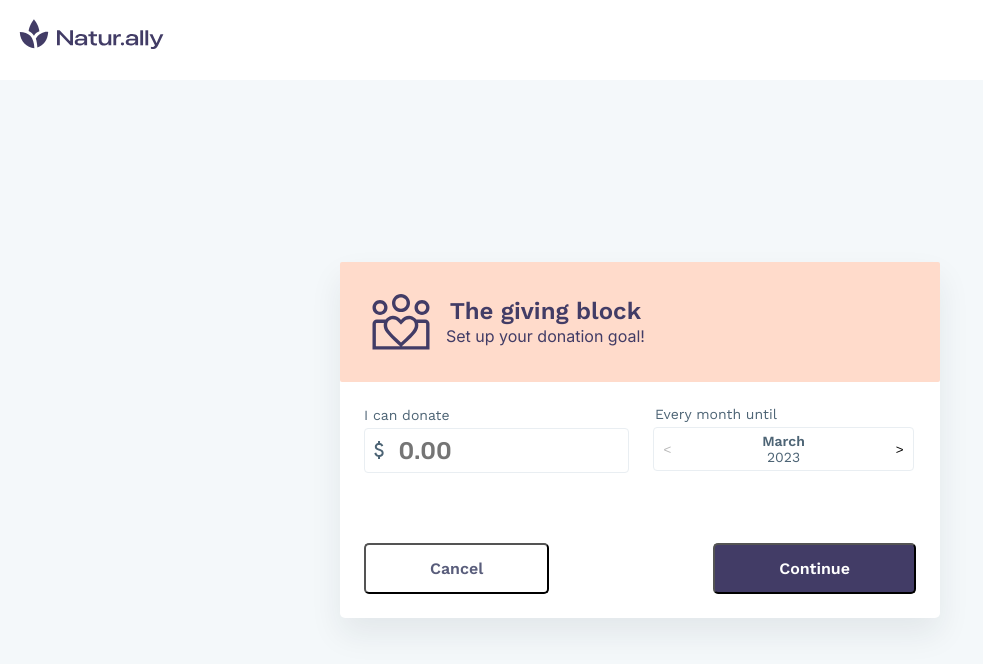
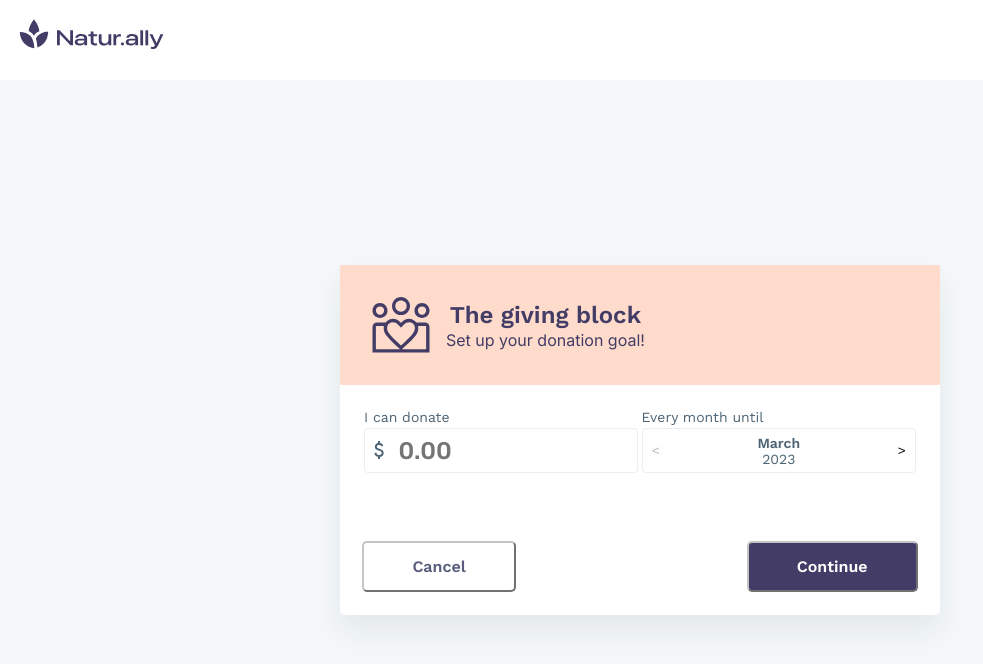
Before and after one commit to surmacz/donation-form, a React app: page / in a window 1280 px wide. Shown: the top 664 px of the page, without its empty margins (0-983 px from the left). Built offline with nearby package versions, Linux system fonts and the light colour scheme.

Commit message:
Layout fix

```diff
--- a/src/actions-section.module.css
+++ b/src/actions-section.module.css
@@ -1,5 +1,5 @@
 .container {
-  margin: 1.5em;
+  margin: 1.4rem;
 }
 
 .cancel {
@@ -8,21 +8,35 @@
 
 .cancel-mini {
   position: absolute;
-  top: .3em;
-  right: .3em;
+  top: 0;
+  right: .4rem;
   font-family: 'Work Sans';
   font-style: normal;
   font-weight: 600;
   font-size: 24px;
-  background-color: #FFDBCB;
+  background-color: transparent;
   color: #595D7B;
   border: 0;
-  padding: 8px 16px;
+  border-radius: 8px;
+  padding: 0 .5rem .08rem .5rem;
+}
+
+.cancel-mini:hover {
+  background-color: #f5ddd2;
 }
 
 .cancel-mini:active {
   background-color: #F2D0C1;
-  border-radius: 10px;
+}
+
+@media (color-gamut: p3) {
+  .cancel-mini:hover {
+    background-color: color(display-p3 0.983 0.86 0.923);
+  }
+
+  .cancel-mini:active {
+    background-color: color(display-p3 0.983 0.84 0.923);
+  }
 }
 
 .continue {
@@ -33,8 +47,9 @@
   font-size: 16px;
   background-color: #423C66;
   border-radius: 5px;
+  border-color: #c5c5c5;
   color: #FFFFFF;
-  padding: .9em 4em;
+  padding: .9em 3em;
 }
 
 .continue:hover {
@@ -49,6 +64,7 @@
   .container {
     display: flex;
     justify-content: space-between;
+    gap: 0.2rem;
   }
 
   .cancel {
@@ -60,8 +76,9 @@
 
     background-color: #FFFFFF;
     border-radius: 5px;
+    border-color: #c5c5c5;
     color: #595D7B;
-    padding: .9em 4em;
+    padding: .9em 3em;
   }
 
   .cancel:hover {
--- a/src/amount-container.module.css
+++ b/src/amount-container.module.css
@@ -3,27 +3,29 @@
   font-style: normal;
   font-weight: 500;
   font-size: 24px;
-  line-height: 28px;
   padding: .3em .3em .3em 1.4em;
+  margin-top: .2rem;
   border: 1px solid #E9EEF2;
   border-radius: 4px;
-  width: -webkit-fill-available;
+  width: 100%;
+  height: 2.8rem;
+  color: #4D6475;
 }
 
 .container input:active {
   border: 1px solid #423C66;
 }
 
+.container input:focus {
+  outline: color-mix(in srgb, #E9EEF2, gray) auto 1px;
+}
+
 .container label {
+  display: block;
   font-family: 'Work Sans';
   font-style: normal;
   font-weight: 500;
   font-size: 14px;
-  line-height: 18px;
-}
-
-.container input {
-  margin-top: .2em;
 }
 
 .container svg {
@@ -34,6 +36,6 @@
 
 @media all and (min-width: 361px) {
   .container {
-    width: 48%;
+    width: 50%;
   }
 }
--- a/src/amount-container.tsx
+++ b/src/amount-container.tsx
@@ -15,6 +15,7 @@ export const AmountContainer: React.FC<Props> = ({setAmount}) => {
       thousandSeparator=","
       allowNegative={false}
       decimalScale={2}
+      inputMode='decimal'
       onValueChange={({floatValue}) => setAmount(floatValue)}
       isAllowed={(values) => {
         const {floatValue} = values;
--- a/src/app.module.css
+++ b/src/app.module.css
@@ -10,7 +10,7 @@
 }
 
 .donation-details-section {
-  margin: 1.5em;
+  margin: 1.5rem;
   color: #4D6475;
 }
 
@@ -32,6 +32,6 @@
 
   .donation-details-section {
     display: flex;
-    gap: 4%;
+    gap: .2rem;
   }
 }
--- a/src/month-container.module.css
+++ b/src/month-container.module.css
@@ -3,14 +3,18 @@
   font-style: normal;
   font-weight: 500;
   font-size: 14px;
-  margin-top: 1em;
+  margin: 1em 0 0 0;
   padding: 0;
   border: 0;
 }
 
+.container legend {
+  padding: 0;
+}
+
 .controller {
-  height: 3.15em;
-  margin-top: 0.4em;
+  height: 2.8rem;
+  margin-top: 0.2rem;
   border: 1px solid #E9EEF2;
   border-radius: 4px;
   display: flex;
@@ -40,9 +44,14 @@
 
 .change-month:hover {
   background-color: #F3F5FE;
+  border-radius: 2px;
 }
 
-.change-month:active {
+.change-month:focus {
+  outline: color-mix(in srgb, #E9EEF2, gray) auto 1px;
+}
+
+.change-month:active:not(:disabled) {
   background-color: #E8EAF2;
 }
 
@@ -64,7 +73,7 @@
 
 @media all and (min-width: 361px) {
   .container {
-    width: 48%;
+    width: 50%;
     margin-top: 0;
   }
 }
--- a/src/title-section.module.css
+++ b/src/title-section.module.css
@@ -33,6 +33,12 @@
 @media all and (min-width: 361px) {
   .container {
     flex-direction: row;
-    padding: 2em;
+    padding: 2rem;
   }
 }
+
+@media (color-gamut: p3) {
+  .container {
+    background-color: color(display-p3 0.983 0.9 0.923);
+  }
+}
```
Also changed, not shown: 1 other file (tests, documents, lock files or other folders). Lines whose indentation alone changed are shown as unchanged.
